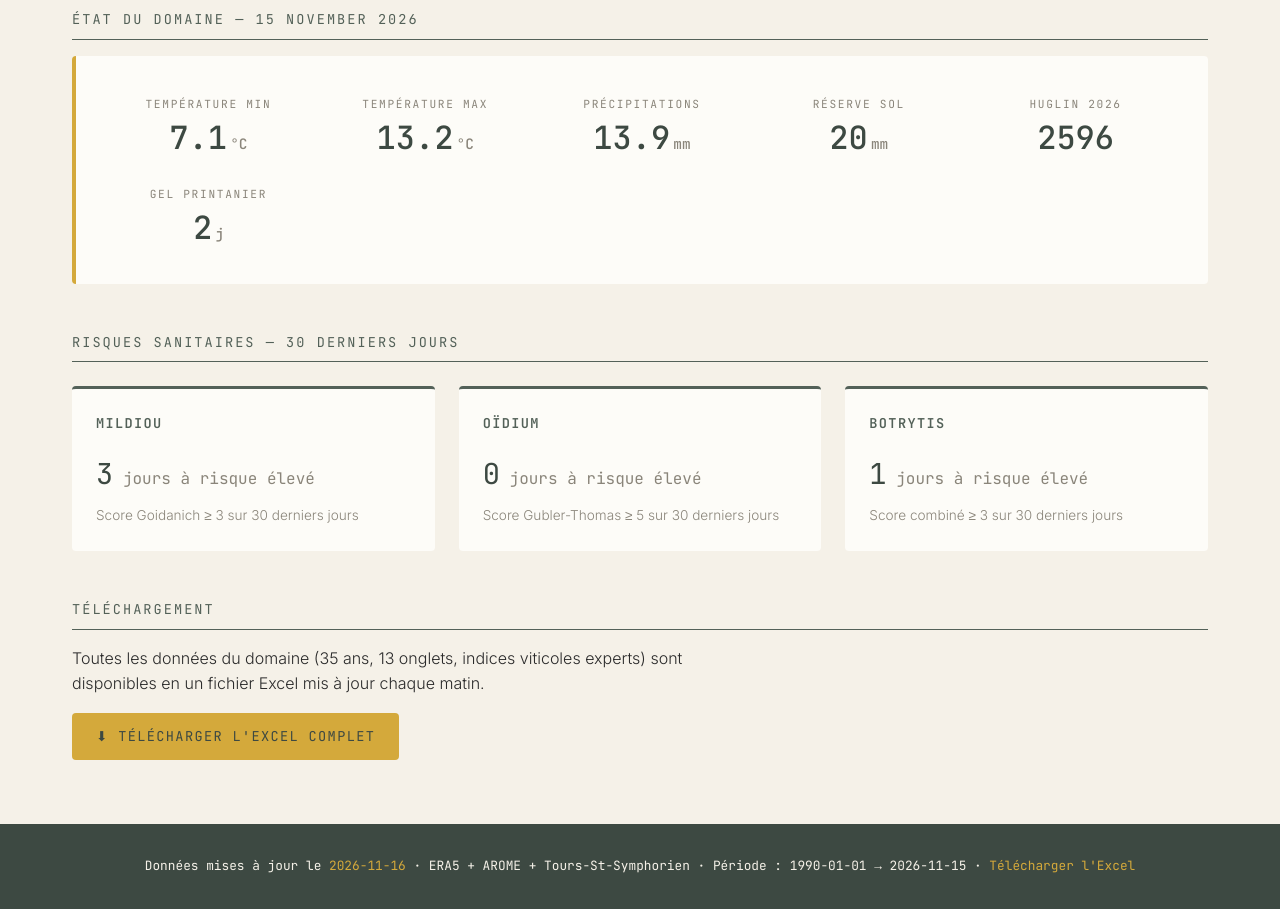
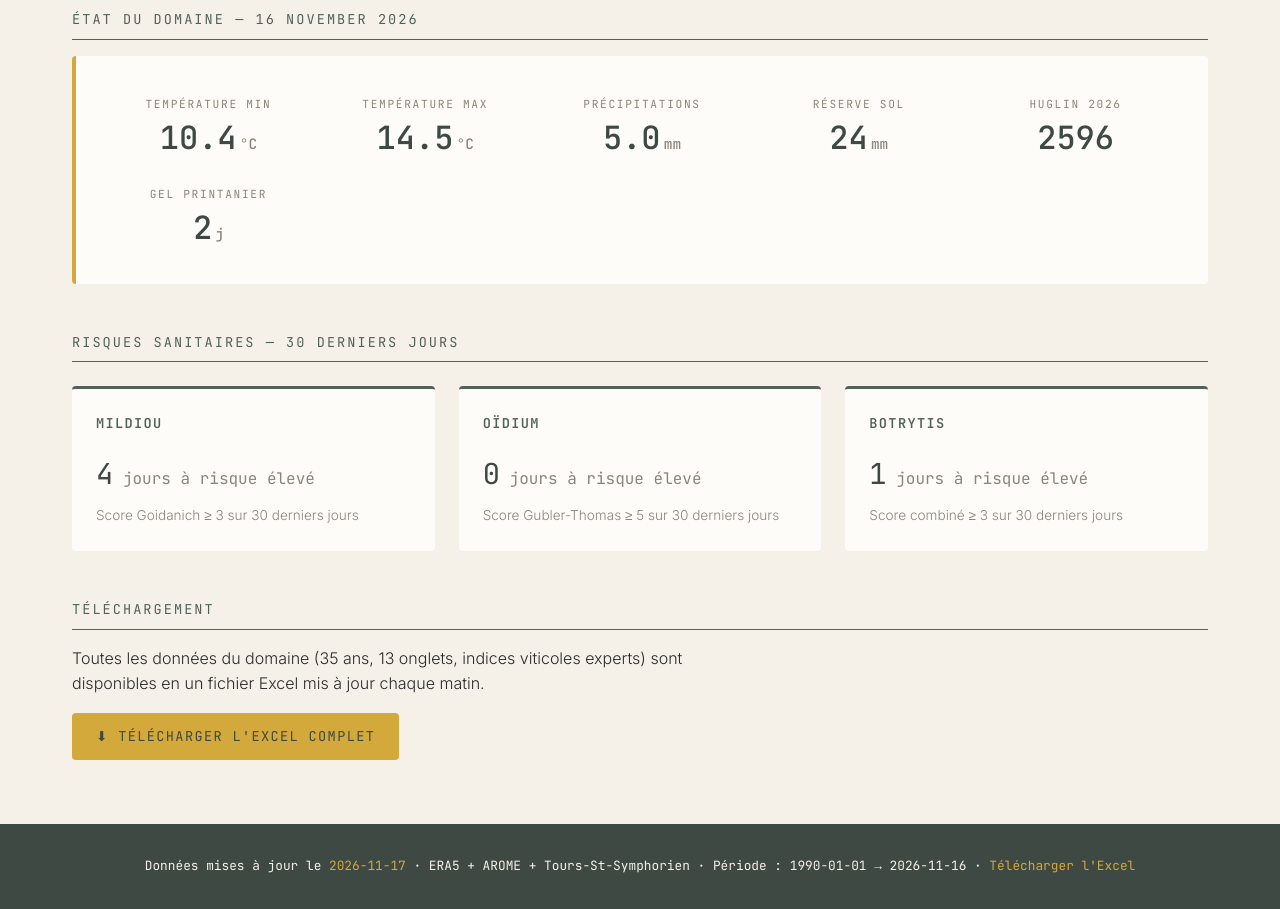
Before and after one commit to libertyequitym/clos-thierriere-meteo, a plain HTML site: page docs/index.html in a window 1280 px wide. Shown: the part 320-1229 px from the top of the page. Drawn offline with Linux system fonts and the light colour scheme.

Commit message:
MAJ météo automatique 2026-11-17

```diff
--- a/docs/index.html
+++ b/docs/index.html
@@ -284,23 +284,23 @@ footer .maj { color: var(--ocre); }
 </div>
 
 <div class="section">
-  <div class="section-titre">État du domaine — 15 November 2026</div>
+  <div class="section-titre">État du domaine — 16 November 2026</div>
   <div class="bandeau-cles">
     <div class="cle-bloc">
       <div class="cle-label">Température min</div>
-      <div class="cle-valeur">7.1<span class="cle-unite">°C</span></div>
+      <div class="cle-valeur">10.4<span class="cle-unite">°C</span></div>
     </div>
     <div class="cle-bloc">
       <div class="cle-label">Température max</div>
-      <div class="cle-valeur">13.2<span class="cle-unite">°C</span></div>
+      <div class="cle-valeur">14.5<span class="cle-unite">°C</span></div>
     </div>
     <div class="cle-bloc">
       <div class="cle-label">Précipitations</div>
-      <div class="cle-valeur">13.9<span class="cle-unite">mm</span></div>
+      <div class="cle-valeur">5.0<span class="cle-unite">mm</span></div>
     </div>
     <div class="cle-bloc">
       <div class="cle-label">Réserve sol</div>
-      <div class="cle-valeur">20<span class="cle-unite">mm</span></div>
+      <div class="cle-valeur">24<span class="cle-unite">mm</span></div>
     </div>
     <div class="cle-bloc">
       <div class="cle-label">Huglin 2026</div>
@@ -318,7 +318,7 @@ footer .maj { color: var(--ocre); }
   <div class="cartes">
     <div class="carte">
       <h3>Mildiou</h3>
-      <div class="carte-valeur">3<span style="font-size: 1rem; color: var(--gris);"> jours à risque élevé</span></div>
+      <div class="carte-valeur">4<span style="font-size: 1rem; color: var(--gris);"> jours à risque élevé</span></div>
       <div class="carte-detail">Score Goidanich ≥ 3 sur 30 derniers jours</div>
     </div>
     <div class="carte">
@@ -342,8 +342,8 @@ footer .maj { color: var(--ocre); }
 
 </main>
 <footer>
-  Données mises à jour le <span class="maj">2026-11-16</span>
-  · ERA5 + AROME + Tours-St-Symphorien · Période : 1990-01-01 → 2026-11-15
+  Données mises à jour le <span class="maj">2026-11-17</span>
+  · ERA5 + AROME + Tours-St-Symphorien · Période : 1990-01-01 → 2026-11-16
   · <a href="clos_thierriere_climato.xlsx" style="color: var(--ocre);">Télécharger l'Excel</a>
 </footer>
 </body>
```
Also changed, not shown: docs/historique.html (+3 -3 lines), docs/methodologie.html (+2 -2 lines), docs/millesime.html (+5 -5 lines), docs/phenologie.html (+2 -2 lines), docs/risques.html (+7 -7 lines), 4 other files.
